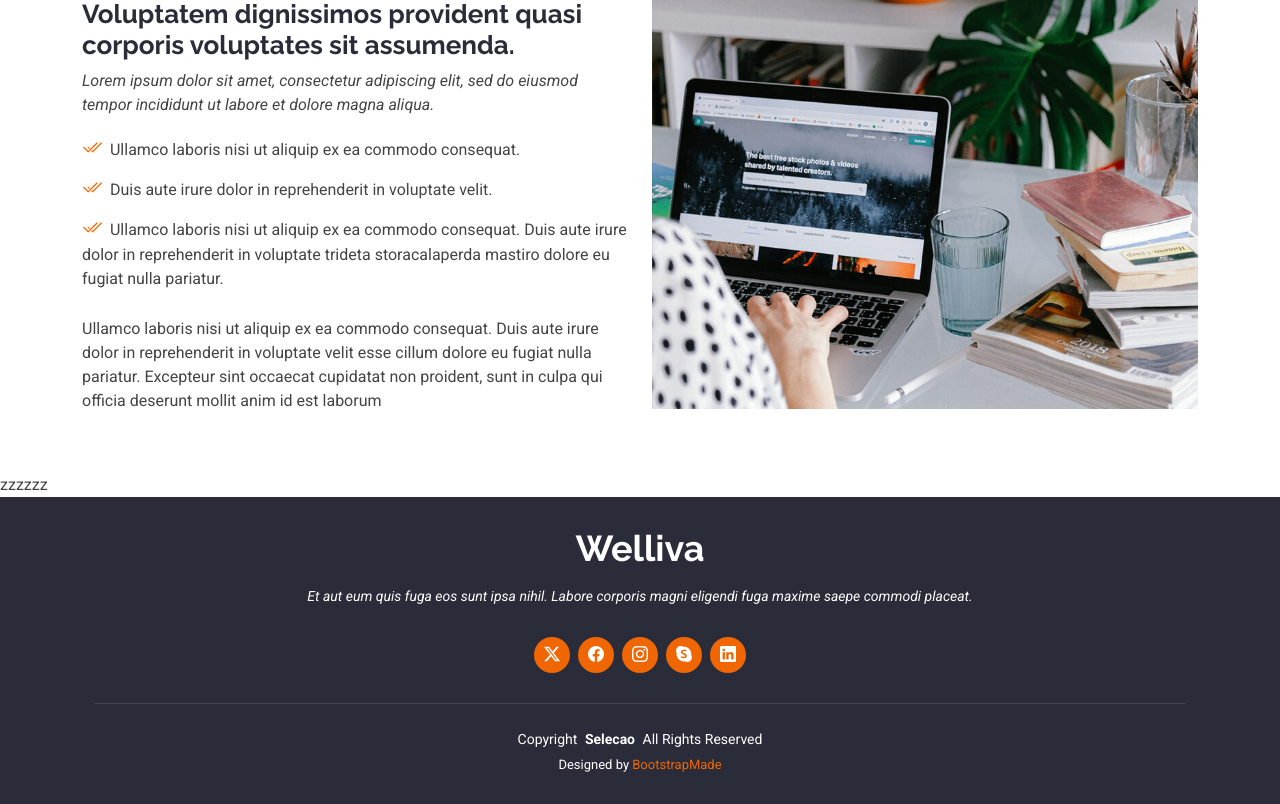
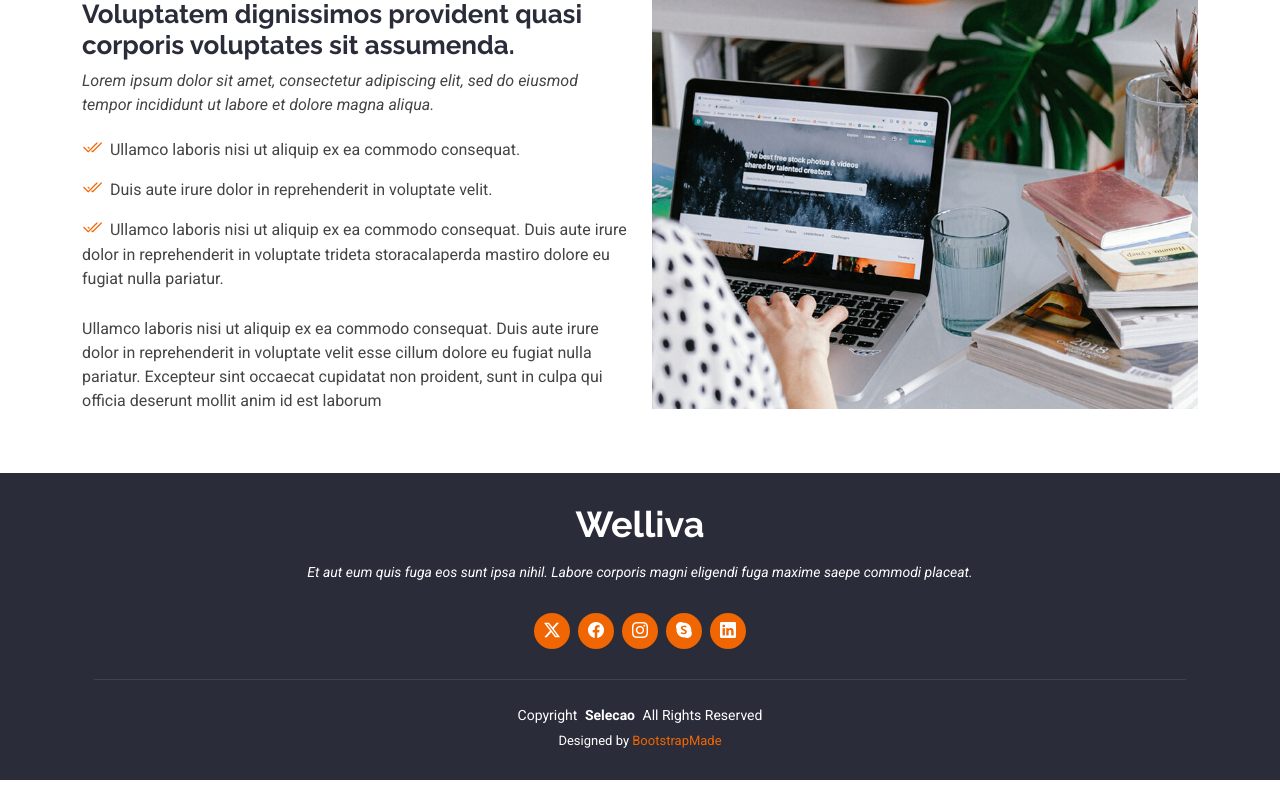
Before and after one commit to BhumikaMaheshwari05/Medical-Report-Anlasyzer, a Flask app: page / in a window 1280 px wide. Shown: the part 1510-2314 px from the top of the page. After the commit the page ends 2290 px from the top, so only its background shows below. Run offline with Flask 3, Linux system fonts and the light colour scheme; some libraries are stand-ins or nearby versions.

Commit message:
zz removed from index.html

```diff
--- a/templates/index.html
+++ b/templates/index.html
@@ -248,6 +248,6 @@ At Welliva, you can securely access the results of your medical tests and report
       </div>
 
     </section><!-- /Features Section -->
-zzzzzz
+
 
   {% endblock content%}
```
